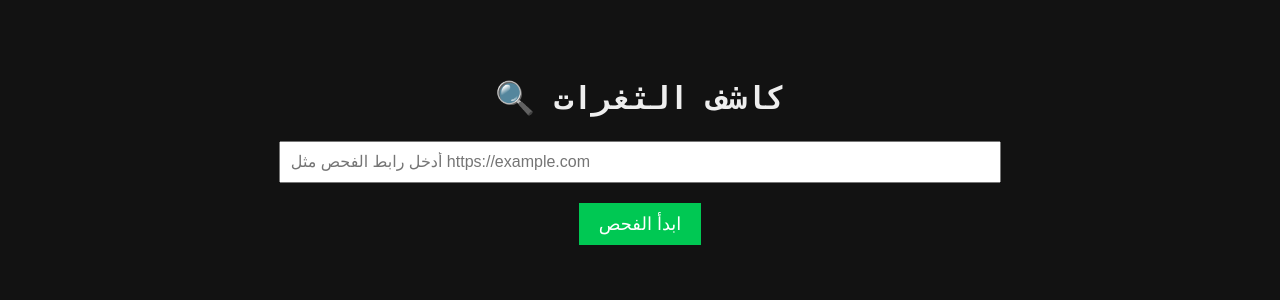
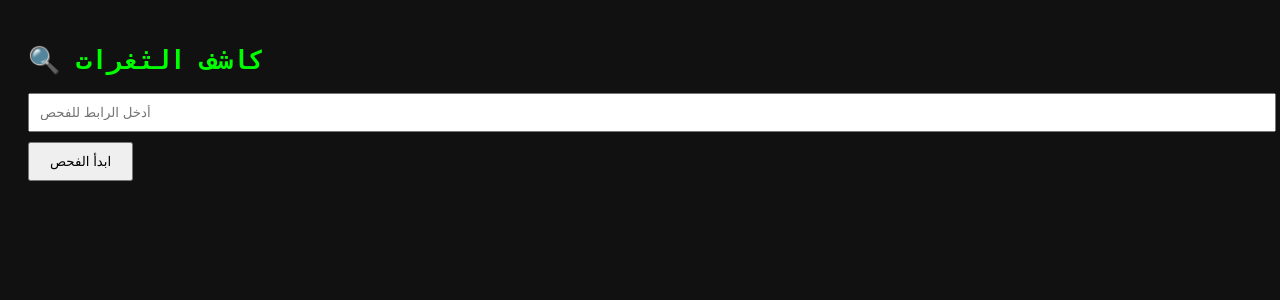
Before and after one commit to Mamduh-911/vuln-scanner, a Flask app: page / in a window 1280 px wide. Shown: the top 300 px of the page. Run offline with Flask 3, Linux system fonts and the light colour scheme.

Commit message:
Update index.html

```diff
--- a/templates/index.html
+++ b/templates/index.html
@@ -4,49 +4,21 @@
   <meta charset="UTF-8">
   <title>🔍 كاشف الثغرات</title>
   <style>
-        body {
-            background-color: #121212;
-            color: #eee;
-            font-family: 'Courier New', monospace;
-            text-align: center;
-            padding: 50px;
-        }
-        input[type="text"] {
-            width: 60%;
-            padding: 10px;
-            font-size: 16px;
-            margin-bottom: 20px;
-        }
-        button {
-            padding: 10px 20px;
-            font-size: 18px;
-            background-color: #00c853;
-            color: white;
-            border: none;
-            cursor: pointer;
-        }
-        pre {
-            text-align: left;
-            background: #1e1e1e;
-            padding: 20px;
-            border-radius: 8px;
-            max-width: 80%;
-            margin: auto;
-            overflow-x: auto;
-        }
+    body { background: #111; color: #0f0; font-family: monospace; padding: 20px; }
+    input[type="text"] { width: 100%; padding: 10px; margin-bottom: 10px; }
+    input[type="submit"] { padding: 10px 20px; }
+    pre { background: #000; padding: 15px; white-space: pre-wrap; word-wrap: break-word; }
   </style>
 </head>
 <body>
   <h1>🔍 كاشف الثغرات</h1>
-    <form method="POST" action="/scan">
-        <input type="text" name="url" placeholder="أدخل رابط الفحص مثل https://example.com" required>
-        <br>
-        <button type="submit">ابدأ الفحص</button>
+  <form method="POST">
+    <input type="text" name="url" placeholder="أدخل الرابط للفحص" required>
+    <input type="submit" value="ابدأ الفحص">
   </form>
-
-    {% if results %}
-        <h2>نتائج الفحص:</h2>
-        <pre>{{ results }}</pre>
+  {% if result %}
+    <h2>📄 النتائج:</h2>
+    <pre>{{ result }}</pre>
   {% endif %}
 </body>
 </html>
```
Lines whose indentation alone changed are shown as unchanged.
